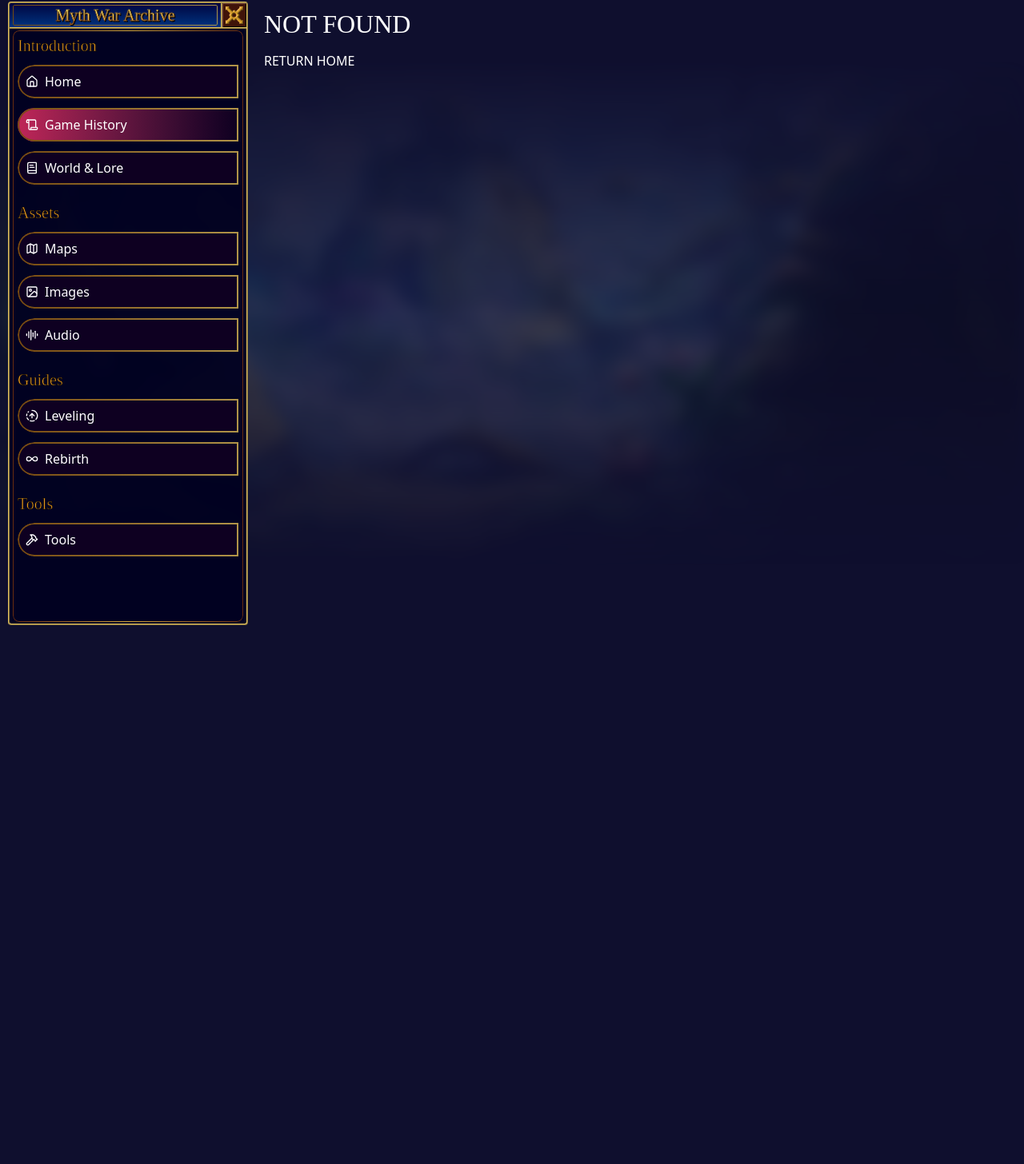
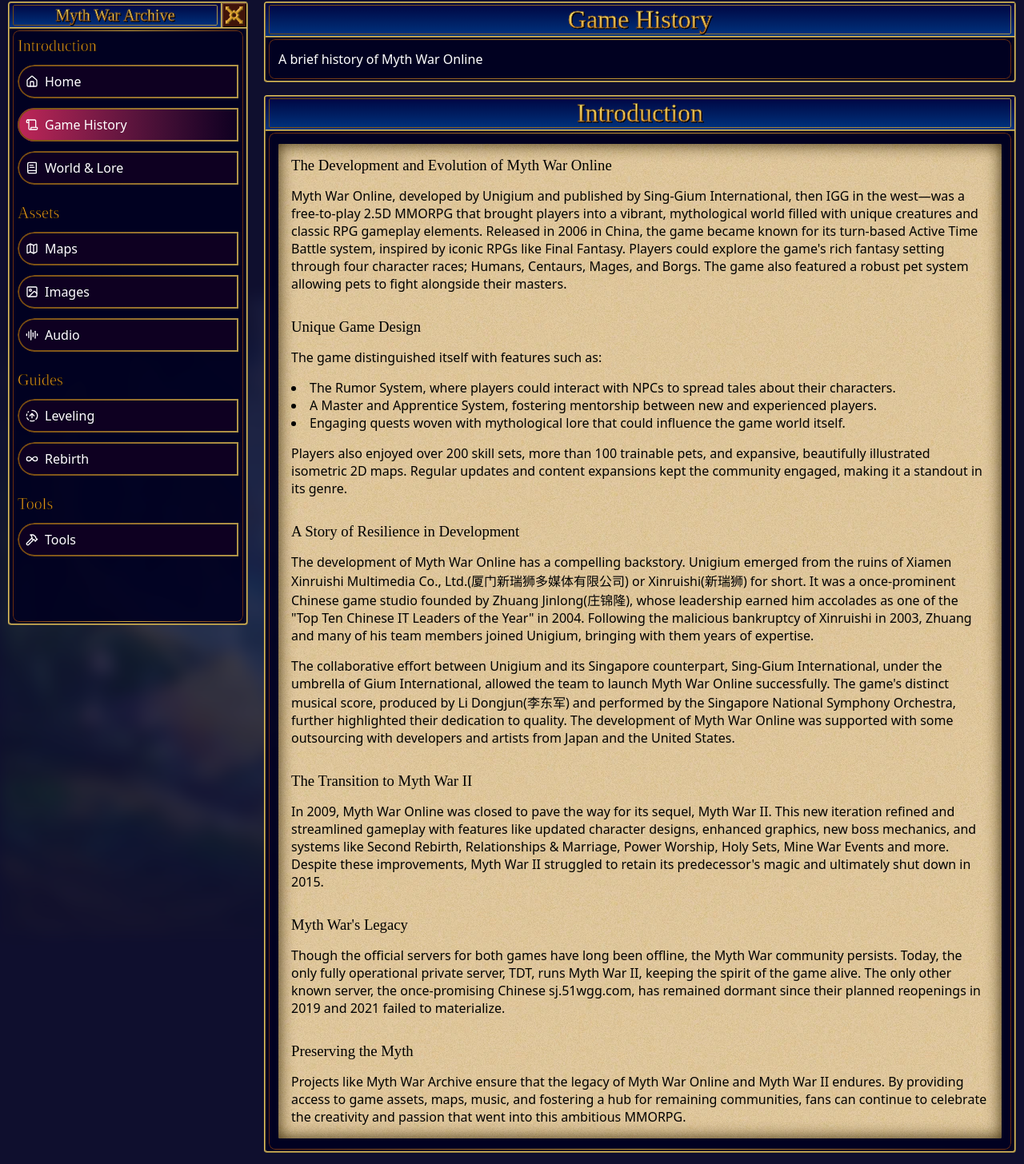
Before and after one commit to MGSimard/myth-war-archive-v2, a React (Vite) app: page /game-history in a window 1280 px wide. Before the commit this address had no page. Shown: the part 8-1464 px from the top of the page at 80% size. Before the commit the page ends 800 px from the top, so only its background shows below. Built offline with nearby package versions, Linux system fonts and the light colour scheme; a web font is replaced by a local one.

Commit message:
Start working on section styles with papyrus for text-centric contents, dynamic as Section heading

```diff
--- a/src/_components/Section.tsx
+++ b/src/_components/Section.tsx
@@ -1,8 +1,16 @@
-export function Section({ title, children }: { title: string; children: React.ReactNode }) {
+import React from "react";
+
+interface SectionProps {
+  title: string;
+  children: React.ReactNode;
+  as?: "h1" | "h2" | "h3" | "h4" | "h5" | "h6";
+}
+
+export function Section({ title, children, as: Heading = "h2" }: SectionProps) {
   return (
     <section>
       <div className="section-header">
-        <h2 className="heading">{title}</h2>
+        <Heading className="heading">{title}</Heading>
       </div>
       <div className="section-content">{children}</div>
     </section>
--- a/src/_styles/global.css
+++ b/src/_styles/global.css
@@ -84,7 +84,7 @@ main {
   max-width: var(--maxContentWidth);
   min-height: 100dvh;
   margin: 0 auto;
-  padding: calc(var(--sitePadding) * 2) var(--sitePadding);
+  padding: var(--sitePadding);
 }
 /**/
 /* NORMALIZE */
@@ -101,9 +101,6 @@ img,
 svg {
   display: block;
   max-width: 100%;
-}
-ul {
-  list-style: none;
 }
 button {
   padding: 0.4rem;
@@ -128,6 +125,9 @@ a {
   color: inherit;
   text-decoration: none;
 }
+ul {
+  list-style-position: inside;
+}
 /**/
 /* HELPERS */
 .heading {
@@ -143,6 +143,21 @@ a {
   background-clip: text;
   -webkit-background-clip: text;
   filter: drop-shadow(0.1rem 0.1rem black);
+}
+.papyrus {
+  display: flex;
+  flex-direction: column;
+  gap: 3.2rem;
+  padding: 1.6rem;
+  color: oklch(0 0 1);
+  border-radius: 0.2rem;
+  background: url("/assets/papyrus.webp");
+  box-shadow: inset 0 0 2rem oklch(0.2832 0.0538 84.31);
+}
+.papyrus-section {
+  display: flex;
+  flex-direction: column;
+  gap: 1.6rem;
 }
 /**/
 /* SIDENAV */
@@ -258,6 +273,7 @@ a {
   display: flex;
   flex-direction: column;
   gap: 1.2rem;
+  list-style: none;
 }
 #sidenav-content li {
   --padding: 1rem;
--- a/src/routeTree.gen.ts
+++ b/src/routeTree.gen.ts
@@ -12,12 +12,19 @@
 
 import { Route as rootRoute } from './routes/__root'
 import { Route as IndexImport } from './routes/index'
+import { Route as GameHistoryIndexImport } from './routes/game-history/index'
 
 // Create/Update Routes
 
 const IndexRoute = IndexImport.update({
   id: '/',
   path: '/',
+  getParentRoute: () => rootRoute,
+} as any)
+
+const GameHistoryIndexRoute = GameHistoryIndexImport.update({
+  id: '/game-history/',
+  path: '/game-history/',
   getParentRoute: () => rootRoute,
 } as any)
 
@@ -32,6 +39,13 @@ declare module '@tanstack/react-router' {
       preLoaderRoute: typeof IndexImport
       parentRoute: typeof rootRoute
     }
+    '/game-history/': {
+      id: '/game-history/'
+      path: '/game-history'
+      fullPath: '/game-history'
+      preLoaderRoute: typeof GameHistoryIndexImport
+      parentRoute: typeof rootRoute
+    }
   }
 }
 
@@ -39,32 +53,37 @@ declare module '@tanstack/react-router' {
 
 export interface FileRoutesByFullPath {
   '/': typeof IndexRoute
+  '/game-history': typeof GameHistoryIndexRoute
 }
 
 export interface FileRoutesByTo {
   '/': typeof IndexRoute
+  '/game-history': typeof GameHistoryIndexRoute
 }
 
 export interface FileRoutesById {
   __root__: typeof rootRoute
   '/': typeof IndexRoute
+  '/game-history/': typeof GameHistoryIndexRoute
 }
 
 export interface FileRouteTypes {
   fileRoutesByFullPath: FileRoutesByFullPath
-  fullPaths: '/'
+  fullPaths: '/' | '/game-history'
   fileRoutesByTo: FileRoutesByTo
-  to: '/'
-  id: '__root__' | '/'
+  to: '/' | '/game-history'
+  id: '__root__' | '/' | '/game-history/'
   fileRoutesById: FileRoutesById
 }
 
 export interface RootRouteChildren {
   IndexRoute: typeof IndexRoute
+  GameHistoryIndexRoute: typeof GameHistoryIndexRoute
 }
 
 const rootRouteChildren: RootRouteChildren = {
   IndexRoute: IndexRoute,
+  GameHistoryIndexRoute: GameHistoryIndexRoute,
 }
 
 export const routeTree = rootRoute
@@ -77,11 +96,15 @@ export const routeTree = rootRoute
     "__root__": {
       "filePath": "__root.tsx",
       "children": [
-        "/"
+        "/",
+        "/game-history/"
       ]
     },
     "/": {
       "filePath": "index.tsx"
+    },
+    "/game-history/": {
+      "filePath": "game-history/index.tsx"
     }
   }
 }
--- /dev/null
+++ b/src/routes/game-history/index.tsx
@@ -0,0 +1,93 @@
+import { Section } from "@/_components/Section";
+import { createFileRoute } from "@tanstack/react-router";
+
+export const Route = createFileRoute("/game-history/")({
+  component: PageGameHistory,
+});
+
+function PageGameHistory() {
+  return (
+    <>
+      <header>
+        <Section title="Game History" as="h1">
+          <p>A brief history of Myth War Online</p>
+        </Section>
+      </header>
+      <Section title="Introduction">
+        <div className="papyrus">
+          <div className="papyrus-section">
+            <h3>The Development and Evolution of Myth War Online</h3>
+            <p>
+              Myth War Online, developed by Unigium and published by Sing-Gium International, then IGG in the west—was a
+              free-to-play 2.5D MMORPG that brought players into a vibrant, mythological world filled with unique
+              creatures and classic RPG gameplay elements. Released in 2006 in China, the game became known for its
+              turn-based Active Time Battle system, inspired by iconic RPGs like Final Fantasy. Players could explore
+              the game's rich fantasy setting through four character races; Humans, Centaurs, Mages, and Borgs. The game
+              also featured a robust pet system allowing pets to fight alongside their masters.
+            </p>
+          </div>
+          <div className="papyrus-section">
+            <h3>Unique Game Design</h3>
+            <p>The game distinguished itself with features such as:</p>
+            <ul className="ul">
+              <li>The Rumor System, where players could interact with NPCs to spread tales about their characters.</li>
+              <li>A Master and Apprentice System, fostering mentorship between new and experienced players.</li>
+              <li>Engaging quests woven with mythological lore that could influence the game world itself.</li>
+            </ul>
+            <p>
+              Players also enjoyed over 200 skill sets, more than 100 trainable pets, and expansive, beautifully
+              illustrated isometric 2D maps. Regular updates and content expansions kept the community engaged, making
+              it a standout in its genre.
+            </p>
+          </div>
+          <div className="papyrus-section">
+            <h3>A Story of Resilience in Development</h3>
+            <p>
+              The development of Myth War Online has a compelling backstory. Unigium emerged from the ruins of Xiamen
+              Xinruishi Multimedia Co., Ltd.(厦门新瑞狮多媒体有限公司) or Xinruishi(新瑞狮) for short. It was a
+              once-prominent Chinese game studio founded by Zhuang Jinlong(庄锦隆), whose leadership earned him
+              accolades as one of the "Top Ten Chinese IT Leaders of the Year" in 2004. Following the malicious
+              bankruptcy of Xinruishi in 2003, Zhuang and many of his team members joined Unigium, bringing with them
+              years of expertise.
+            </p>
+            <p>
+              The collaborative effort between Unigium and its Singapore counterpart, Sing-Gium International, under the
+              umbrella of Gium International, allowed the team to launch Myth War Online successfully. The game's
+              distinct musical score, produced by Li Dongjun(李东军) and performed by the Singapore National Symphony
+              Orchestra, further highlighted their dedication to quality. The development of Myth War Online was
+              supported with some outsourcing with developers and artists from Japan and the United States.
+            </p>
+          </div>
+          <div className="papyrus-section">
+            <h3>The Transition to Myth War II</h3>
+            <p>
+              In 2009, Myth War Online was closed to pave the way for its sequel, Myth War II. This new iteration
+              refined and streamlined gameplay with features like updated character designs, enhanced graphics, new boss
+              mechanics, and systems like Second Rebirth, Relationships & Marriage, Power Worship, Holy Sets, Mine War
+              Events and more. Despite these improvements, Myth War II struggled to retain its predecessor's magic and
+              ultimately shut down in 2015.
+            </p>
+          </div>
+          <div className="papyrus-section">
+            <h3>Myth War's Legacy</h3>
+            <p>
+              Though the official servers for both games have long been offline, the Myth War community persists. Today,
+              the only fully operational private server, TDT, runs Myth War II, keeping the spirit of the game alive.
+              The only other known server, the once-promising Chinese sj.51wgg.com, has remained dormant since their
+              planned reopenings in 2019 and 2021 failed to materialize.
+            </p>
+          </div>
+          <div className="papyrus-section">
+            <h3>Preserving the Myth</h3>
+            <p>
+              Projects like Myth War Archive ensure that the legacy of Myth War Online and Myth War II endures. By
+              providing access to game assets, maps, music, and fostering a hub for remaining communities, fans can
+              continue to celebrate the creativity and passion that went into this ambitious MMORPG.
+            </p>
+          </div>
+        </div>
+      </Section>
+      <Section title="Timeline"></Section>
+    </>
+  );
+}
```
Also changed, not shown: public/assets/papyrus.webp (added), 1 other file (tests, documents, lock files or other folders).
